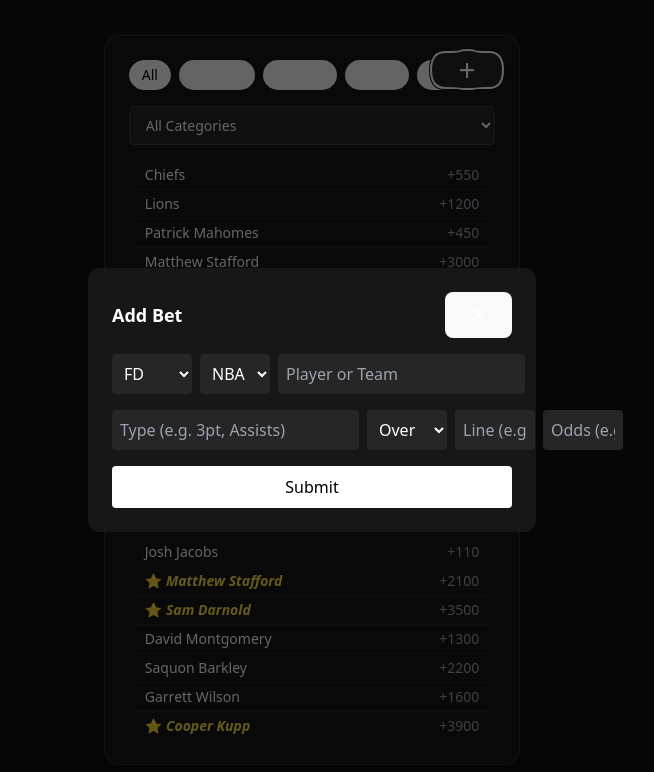
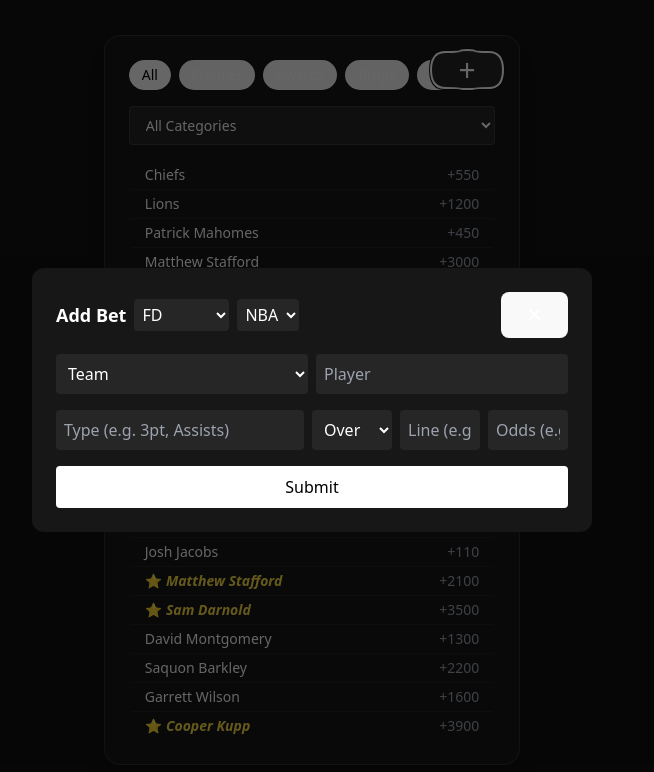
Before and after one commit to Bet-Zero/futures-tracker, a React (Vite) app: page /futures in a window 1280 px wide. Both pictures are taken after a click on the button "Add Bet". Shown: the top 772 px of the page, without its empty margins (328-982 px from the left). Built offline with nearby package versions, Linux system fonts and the light colour scheme.

Commit message:
Adjust Add Bet modal layout

```diff
--- a/src/components/AddBetModal.jsx
+++ b/src/components/AddBetModal.jsx
@@ -1,10 +1,21 @@
 import React, { useState } from "react";
+
+import { nflLogoMap, nbaLogoMap, mlbLogoMap } from "../utils/logoMap";
+
+const teamsByLeague = {
+  NBA: Object.keys(nbaLogoMap).filter((t) => t !== "NBA"),
+  NFL: Object.keys(nflLogoMap).filter((t) => t !== "NFL"),
+  MLB: Object.keys(mlbLogoMap).filter((t) => t !== "MLB"),
+  PGA: [],
+  CFL: [],
+};
 
 const AddBetModal = ({ onClose }) => {
   const [form, setForm] = useState({
     site: "FD",
-    sport: "NBA",
-    name: "",
+    league: "NBA",
+    team: "",
+    player: "",
     type: "",
     ou: "Over",
     line: "",
@@ -14,7 +25,12 @@
   const [message, setMessage] = useState("");
 
   const handleChange = (e) => {
-    setForm({ ...form, [e.target.name]: e.target.value });
+    const { name, value } = e.target;
+    if (name === "league") {
+      setForm({ ...form, league: value, team: "" });
+    } else {
+      setForm({ ...form, [name]: value });
+    }
   };
 
   const handleSubmit = async (e) => {
@@ -30,8 +46,9 @@
       if (!res.ok) throw new Error("Request failed");
       setForm({
         site: "FD",
-        sport: "NBA",
-        name: "",
+        league: "NBA",
+        team: "",
+        player: "",
         type: "",
         ou: "Over",
         line: "",
@@ -45,22 +62,15 @@
 
   return (
     <div className="fixed inset-0 bg-black/60 flex items-center justify-center z-50">
-      <div className="bg-neutral-900 w-full max-w-md p-6 rounded-xl space-y-4 text-white">
+      <div className="bg-neutral-900 w-full max-w-[560px] p-6 rounded-xl space-y-4 text-white">
         <div className="flex justify-between items-center mb-2">
-          <h2 className="text-lg font-semibold">Add Bet</h2>
-          <button onClick={onClose} className="text-xl leading-none">
-            ✕
-          </button>
-        </div>
-
-        <form onSubmit={handleSubmit} className="space-y-4">
-          {/* Site + Sport + Name */}
-          <div className="flex gap-2">
+          <div className="flex items-center gap-2">
+            <h2 className="text-lg font-semibold">Add Bet</h2>
             <select
               name="site"
               value={form.site}
               onChange={handleChange}
-              className="w-20 p-2 bg-neutral-800 rounded"
+              className="p-1 bg-neutral-800 rounded"
             >
               {["FD", "DK", "MG", "CAESARS"].map((s) => (
                 <option key={s} value={s}>
@@ -68,28 +78,48 @@
                 </option>
               ))}
             </select>
+            <select
+              name="league"
+              value={form.league}
+              onChange={handleChange}
+              className="p-1 bg-neutral-800 rounded"
+            >
+              {["NBA", "NFL", "MLB", "PGA", "CFL"].map((lg) => (
+                <option key={lg} value={lg}>
+                  {lg}
+                </option>
+              ))}
+            </select>
+          </div>
+          <button onClick={onClose} className="text-xl leading-none">
+            ✕
+          </button>
+        </div>
 
+        <form onSubmit={handleSubmit} className="space-y-4">
+          {/* Team + Player */}
+          <div className="flex gap-2">
             <select
-              name="sport"
-              value={form.sport}
+              name="team"
+              value={form.team}
               onChange={handleChange}
-              className="w-20 p-2 bg-neutral-800 rounded"
+              className="flex-1 p-2 bg-neutral-800 rounded"
             >
-              {["NBA", "NFL", "MLB", "PGA", "CFL"].map((sport) => (
-                <option key={sport} value={sport}>
-                  {sport}
+              <option value="">Team</option>
+              {(teamsByLeague[form.league] || []).map((team) => (
+                <option key={team} value={team}>
+                  {team}
                 </option>
               ))}
             </select>
 
             <input
               type="text"
-              name="name"
-              placeholder="Player or Team"
-              value={form.name}
+              name="player"
+              placeholder="Player"
+              value={form.player}
               onChange={handleChange}
-              className="flex-grow p-2 bg-neutral-800 rounded"
-              required
+              className="flex-1 p-2 bg-neutral-800 rounded"
             />
           </div>
 
```
